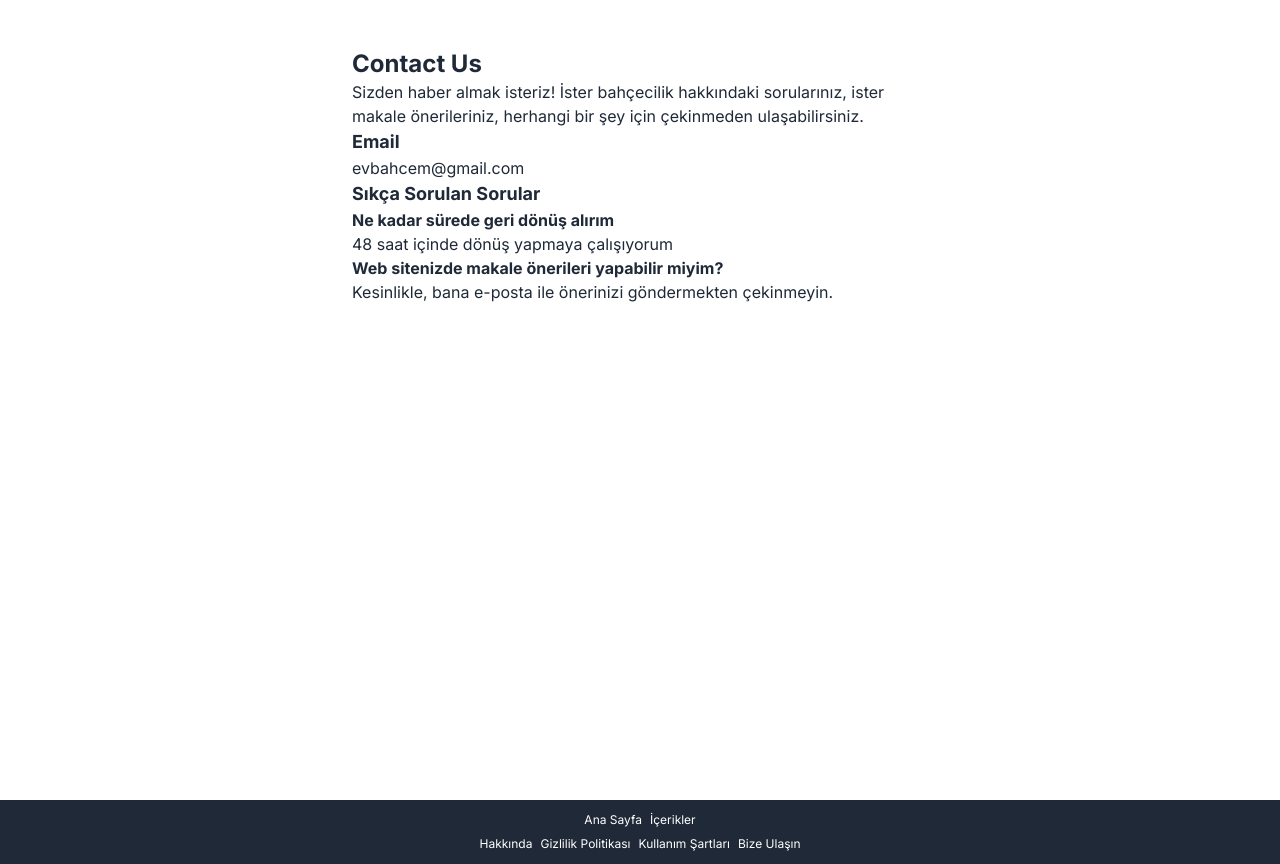
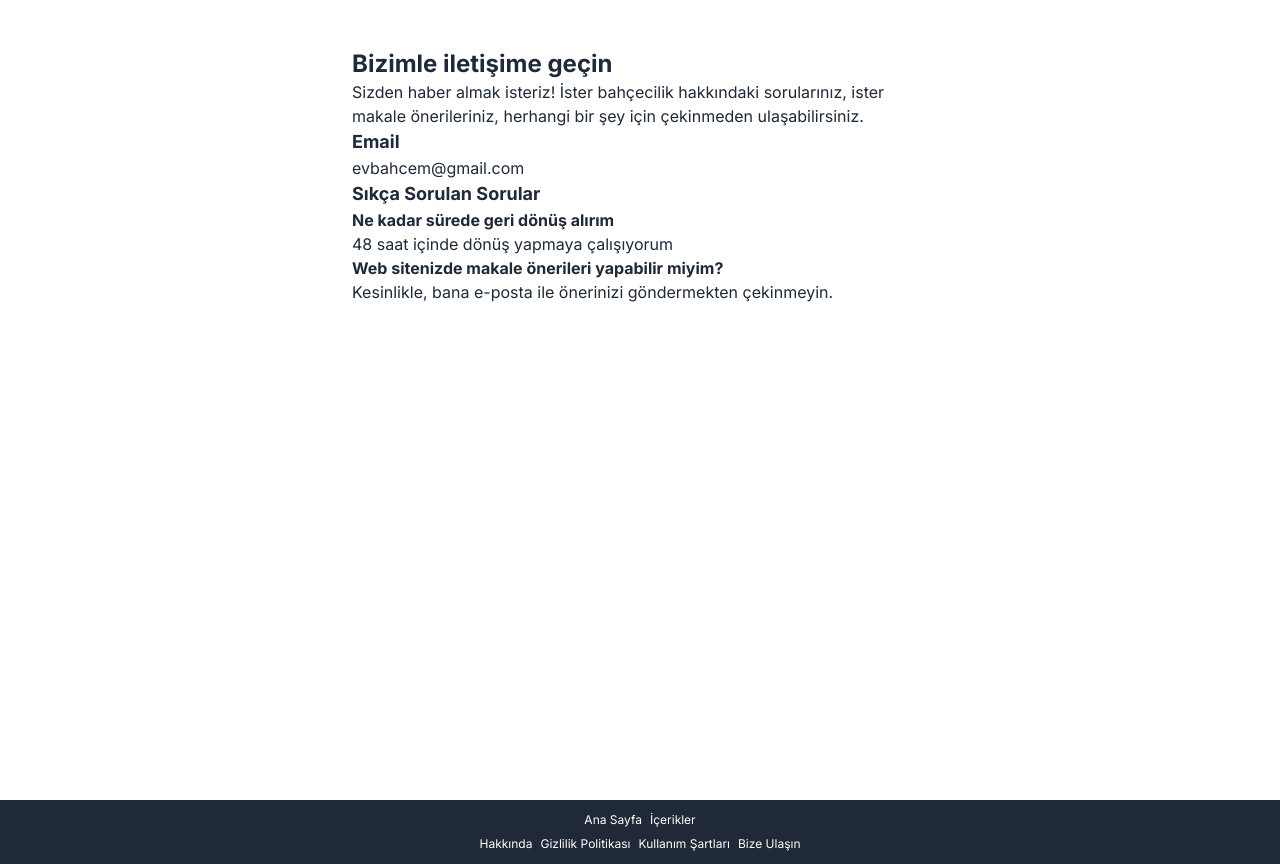
Before and after one commit to serhatandic/evbahcem, a Next.js app: page /contact in a window 1280 px wide. Built offline with nearby package versions, Linux system fonts and the light colour scheme.

Commit message:
fix meta tags

```diff
--- a/app/about/page.tsx
+++ b/app/about/page.tsx
@@ -2,7 +2,7 @@ import Image from 'next/image';
 export const metadata = {
 	title: 'About',
 	description:
-		'Learn more about Archibald, a seasoned camper with 20 years of experience. Get to know his passion for the great outdoors.',
+		'Hamide hakkında daha fazla bilgi edinin, o 20 yıllık deneyime sahip tecrübeli bir ev bahçeciliği meraklısı. Onun mini bahçelere olan tutkusunu tanıyın.',
 };
 
 const AboutPage = () => {
--- a/app/contact/page.tsx
+++ b/app/contact/page.tsx
@@ -1,7 +1,7 @@
 export const metadata = {
-	title: 'Contact',
+	title: 'İletişim',
 	description:
-		'Have questions about camping or outdoor adventures? Reach out to Archibald for personalized advice and guidance.',
+		"Ev bahçeciliği hakkında sorularınız mı var? Kişiselleştirilmiş tavsiye ve rehberlik için Hamide'ye ulaşın.",
 };
 
 const Contact = () => {
@@ -9,7 +9,9 @@ const Contact = () => {
 		<>
 			<div className='p-4 md:px-36 lg:px-60 xl:px-80'>
 				<div className='bg-white p-8'>
-					<h1 className='text-2xl font-bold'>Contact Us</h1>
+					<h1 className='text-2xl font-bold'>
+						Bizimle iletişime geçin
+					</h1>
 
 					<p>
 						Sizden haber almak isteriz! İster bahçecilik hakkındaki
--- a/app/privacy-policy/page.tsx
+++ b/app/privacy-policy/page.tsx
@@ -1,7 +1,7 @@
 export const metadata = {
-	title: 'Privacy Policy',
+	title: 'Gizlilik Politikası - evbahcem.com',
 	description:
-		'Read our Privacy Policy to understand how Archibalds Camping Blog collects, uses, and protects your personal information.',
+		"Hamide'mim Blog'unun kişisel bilgilerinizi nasıl topladığını, kullandığını ve koruduğunu anlamak için Gizlilik Politikamızı okuyun",
 };
 
 const PrivacyPolicy = () => {
--- a/app/terms-of-service/page.tsx
+++ b/app/terms-of-service/page.tsx
@@ -1,8 +1,8 @@
 /* eslint-disable react/no-unescaped-entities */
 export const metadata = {
-	title: 'Terms of Service',
+	title: 'Kullanım Şartları - evbahcem.com',
 	description:
-		"Learn about the Terms of Service governing the use of Archibald's Camping Blog. Know your rights and responsibilities while using the website.",
+		"Hamide'nin Blogu'nun kullanımını düzenleyen Hizmet Şartları hakkında bilgi edinin. Web sitesini kullanırken haklarınızı ve sorumluluklarınızı bilin.",
 };
 
 const TermsOfService = () => {
```
